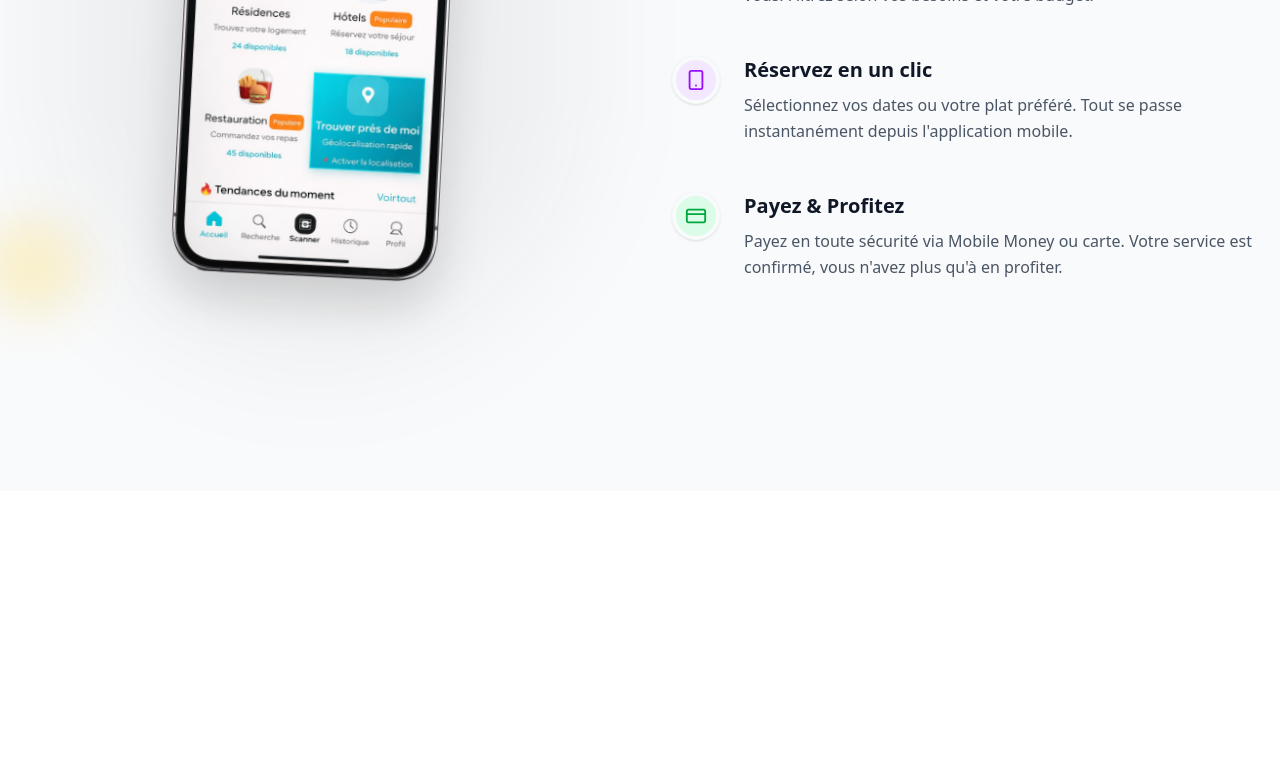
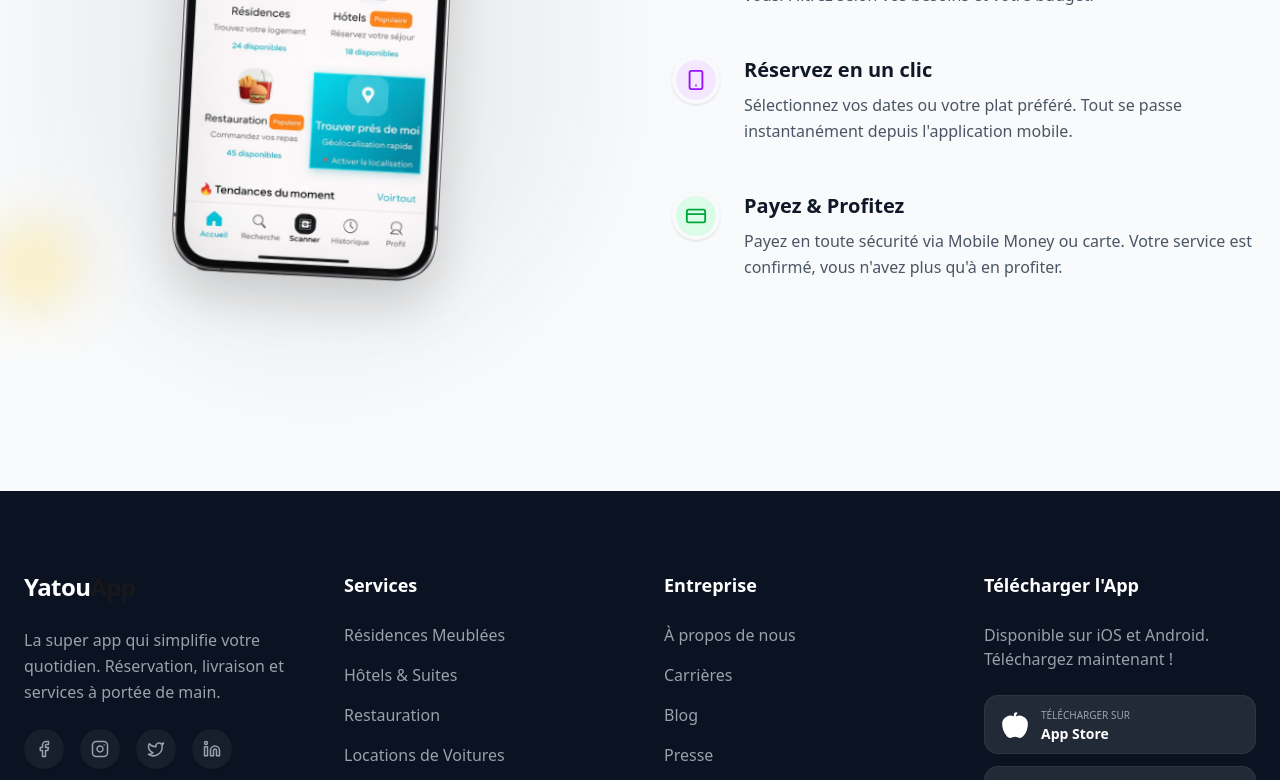
Before and after one commit to Level237/Yatout, a Next.js app: page / in a window 1280 px wide. Shown: the part 2000-2780 px from the top of the page. Before the commit the page ends 2491 px from the top, so only its background shows below. Built offline with nearby package versions, Linux system fonts and the light colour scheme.

Commit message:
feat: add a new `Footer` component and integrate it into the homepage.

```diff
--- a/app/page.tsx
+++ b/app/page.tsx
@@ -2,6 +2,7 @@
 import Hero from "@/components/Hero";
 import ServicesShowcase from "@/components/ServicesShowcase";
 import HowItWorks from "@/components/HowItWorks";
+import Footer from "@/components/Footer";
 
 export default function Home() {
   return (
@@ -10,9 +11,7 @@
       <Hero />
       <ServicesShowcase />
       <HowItWorks />
-      <div className="container mx-auto px-4">
-        {/* Future sections */}
-      </div>
+      <Footer />
     </main>
   );
 }
--- /dev/null
+++ b/components/Footer.tsx
@@ -0,0 +1,114 @@
+"use client"
+
+import Link from "next/link"
+import { Facebook, Instagram, Linkedin, Twitter, Apple, Play } from "lucide-react"
+
+export default function Footer() {
+  return (
+    <footer className="bg-[#0B1221] text-white pt-20 pb-10">
+      <div className="container mx-auto px-4 md:px-6">
+        <div className="grid grid-cols-1 md:grid-cols-2 lg:grid-cols-4 gap-12 mb-16">
+
+          {/* Brand Column */}
+          <div className="space-y-6">
+            <Link href="/" className="flex items-center gap-2">
+              <span className="text-2xl font-extrabold tracking-tight text-white">
+                Yatou
+                <span className="text-primary">App</span>
+              </span>
+            </Link>
+            <p className="text-gray-400 leading-relaxed">
+              La super app qui simplifie votre quotidien. Réservation, livraison et services à portée de main.
+            </p>
+            <div className="flex items-center gap-4">
+              <SocialLink href="#" icon={Facebook} />
+              <SocialLink href="#" icon={Instagram} />
+              <SocialLink href="#" icon={Twitter} />
+              <SocialLink href="#" icon={Linkedin} />
+            </div>
+          </div>
+
+          {/* Services Column */}
+          <div>
+            <h3 className="text-lg font-semibold mb-6 text-white">Services</h3>
+            <ul className="space-y-4">
+              <FooterLink href="#">Résidences Meublées</FooterLink>
+              <FooterLink href="#">Hôtels & Suites</FooterLink>
+              <FooterLink href="#">Restauration</FooterLink>
+              <FooterLink href="#">Locations de Voitures</FooterLink>
+              <FooterLink href="#">Devenir Prestataire</FooterLink>
+            </ul>
+          </div>
+
+          {/* Company Column */}
+          <div>
+            <h3 className="text-lg font-semibold mb-6 text-white">Entreprise</h3>
+            <ul className="space-y-4">
+              <FooterLink href="#">À propos de nous</FooterLink>
+              <FooterLink href="#">Carrières</FooterLink>
+              <FooterLink href="#">Blog</FooterLink>
+              <FooterLink href="#">Presse</FooterLink>
+              <FooterLink href="#">Contact</FooterLink>
+            </ul>
+          </div>
+
+          {/* Download Column */}
+          <div>
+            <h3 className="text-lg font-semibold mb-6 text-white">Télécharger l'App</h3>
+            <p className="text-gray-400 mb-6">
+              Disponible sur iOS et Android. Téléchargez maintenant !
+            </p>
+            <div className="flex flex-col gap-3">
+              <button className="flex items-center gap-3 bg-white/10 hover:bg-white/20 transition-colors rounded-xl p-3 px-4 w-full sm:w-auto text-left border border-white/5">
+                <Apple size={28} className="fill-current" />
+                <div>
+                  <div className="text-[10px] uppercase font-medium text-gray-400">Télécharger sur</div>
+                  <div className="text-sm font-bold leading-none mt-1">App Store</div>
+                </div>
+              </button>
+
+              <button className="flex items-center gap-3 bg-white/10 hover:bg-white/20 transition-colors rounded-xl p-3 px-4 w-full sm:w-auto text-left border border-white/5">
+                <Play size={24} className="fill-current ml-0.5" />
+                <div>
+                  <div className="text-[10px] uppercase font-medium text-gray-400">DISPONIBLE SUR</div>
+                  <div className="text-sm font-bold leading-none mt-1">Google Play</div>
+                </div>
+              </button>
+            </div>
+          </div>
+        </div>
+
+        {/* Bottom Bar */}
+        <div className="pt-8 border-t border-white/10 flex flex-col md:flex-row justify-between items-center gap-4 text-sm text-gray-500">
+          <p>© 2026 Yatout Inc. Tous droits réservés.</p>
+          <div className="flex gap-6">
+            <Link href="#" className="hover:text-primary transition-colors">Confidentialité</Link>
+            <Link href="#" className="hover:text-primary transition-colors">Conditions</Link>
+            <Link href="#" className="hover:text-primary transition-colors">Cookies</Link>
+          </div>
+        </div>
+      </div>
+    </footer>
+  )
+}
+
+function SocialLink({ href, icon: Icon }: any) {
+  return (
+    <a
+      href={href}
+      className="w-10 h-10 rounded-full bg-white/5 flex items-center justify-center text-gray-400 hover:bg-primary hover:text-white transition-all shadow-sm hover:shadow-primary/50"
+    >
+      <Icon size={18} />
+    </a>
+  )
+}
+
+function FooterLink({ href, children }: any) {
+  return (
+    <li>
+      <Link href={href} className="text-gray-400 hover:text-primary transition-colors block">
+        {children}
+      </Link>
+    </li>
+  )
+}
```
